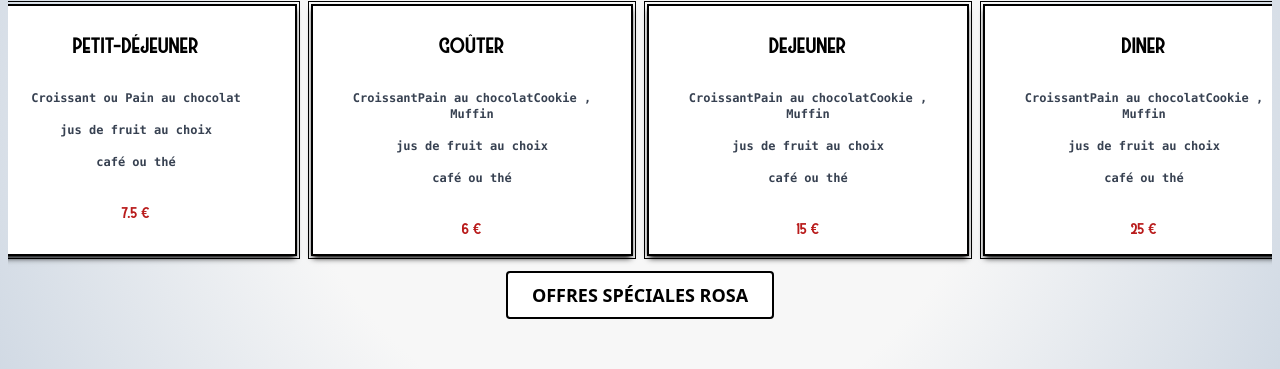
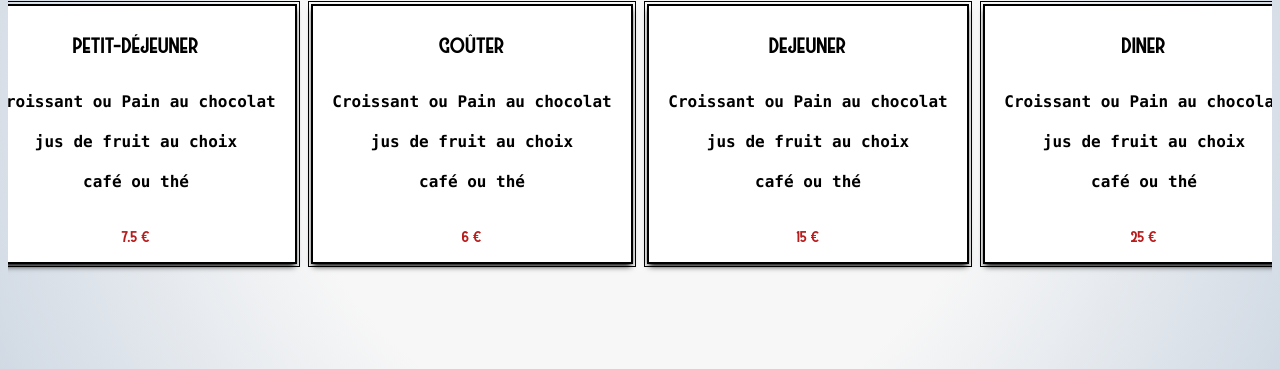
Before and after one commit to RayaneBelg/nextpjone, a Next.js app: page / in a window 1280 px wide. Shown: the part 315-684 px from the top of the page. Built offline with nearby package versions, Linux system fonts and the light colour scheme.

Commit message:
hhgbbbvb

```diff
--- a/src/app/Components/GallerySection.jsx
+++ b/src/app/Components/GallerySection.jsx
@@ -13,7 +13,7 @@ export default function GallerySection() {
     <div className="h-dvh snap-start bg-gray-100">
       <div
         ref={ref}
-        className="h-[calc(100%-theme(space.16)-theme(space.12))] flex flex-col justify-center items-center overflow-hidden p-6"
+        className="h-[calc(100%-theme(space.16)-theme(space.12))] flex flex-col justify-end items-center overflow-hidden p-6"
       >
         <motion.div
           initial={{ opacity: 0,  }}
@@ -25,7 +25,7 @@ export default function GallerySection() {
             La SAlle
           </h1>
           <p className="text-sm sm:text-2xl font-mono font-bold">
-          Lorem ipsum dolor sit amet consectetur adipisicing elit. Sequi iusto cum repudiandae aperiam ratione molestiae  </p>
+          Lorem ipsum dolor sit amet consectetur adipisicing elit.   </p>
         </motion.div>
 
         <motion.div
--- a/src/app/Components/Offres.jsx
+++ b/src/app/Components/Offres.jsx
@@ -14,9 +14,9 @@ export default function Offres() {
   const isCardsInView = useInView(cardsRef, { once: true });
 
   return (
-    <div className="flex flex-col justify-center snap-start h-dvh bg-gradient-softgray ">
+    <div className="flex flex-col justify-center snap-start h-dvh bg-gradient-softgray  relative">
       {/* Wrapper Div for Content with Adjusted Height */}
-      <div className="h-[calc(100%-theme(space.16)-theme(space.12))] flex flex-col relative">
+      <div className="h-[calc(100%-theme(space.16)-theme(space.12))] flex flex-col">
         {/* Video Section */}
         <motion.div
           ref={videoRef}
@@ -106,7 +106,7 @@ export default function Offres() {
                           {off.inclus.map((item, idx) => (
                             <li
                               key={idx}
-                              className="text-xs font-bold xl:uppercase xl:text-4xl text-gray-700 "
+                              className="text-md font-bold xl:uppercase xl:text-3xl text-black "
                             >
                               {item}
                             </li>
@@ -119,7 +119,7 @@ export default function Offres() {
                     ))}
                   </motion.div>
                   <Link href={`/menu`}>
-            <button className=" px-6 py-2 bg-white hover:bg-gray-200 text-black border-2 border-black rounded transition-all duration-300 text-sm lg:text-lg xl:text-3xl font-bold uppercase">
+            <button className=" px-6 py-2 bg-white hover:bg-gray-200 text-black border-2 border-black rounded transition-all duration-300 text-sm lg:text-lg xl:text-3xl font-bold uppercase sm:hidden xl:block">
               Offres Spéciales Rosa
             </button>
           </Link>
--- a/src/app/assets/data.js
+++ b/src/app/assets/data.js
@@ -34,7 +34,7 @@ const menu = [
       description: "Une pause gourmande pour l'après-midi : une part de tarte maison, un cookie ou une madeleine, accompagné d'une boisson chaude ou d'un jus de fruits.",
       prix: 6.0,
       disponibilite: "Après-midi uniquement",
-      inclus: [["Croissant", "Pain au chocolat", "Cookie , Muffin"] , ["jus de fruit au choix"] , ["café ou thé"]]
+      inclus: [["Croissant ou Pain au chocolat"] , ["jus de fruit au choix"] , ["café ou thé"]]
     },
     {
       id: 3,
@@ -42,7 +42,7 @@ const menu = [
       description: "Un repas équilibré pour le déjeuner : plat du jour au choix, une boisson et un dessert maison pour finir en beauté.",
       prix: 15.0,
       disponibilite: "Midi uniquement",
-      inclus: [["Croissant", "Pain au chocolat", "Cookie , Muffin"] , ["jus de fruit au choix"] , ["café ou thé"]]
+      inclus: [["Croissant ou Pain au chocolat"] , ["jus de fruit au choix"] , ["café ou thé"]]
     },
     {
       id: 4,
@@ -50,7 +50,7 @@ const menu = [
       description: "Un dîner complet et raffiné : entrée, plat et dessert avec une boisson incluse pour une expérience gastronomique.",
       prix: 25.0,
       disponibilite: "Soir uniquement",
-      inclus: [["Croissant", "Pain au chocolat", "Cookie , Muffin"] , ["jus de fruit au choix"] , ["café ou thé"]]
+      inclus: [["Croissant ou Pain au chocolat"] , ["jus de fruit au choix"] , ["café ou thé"]]
     },
 
   ];
```
Also changed, not shown: public/RosaWhite.png.
